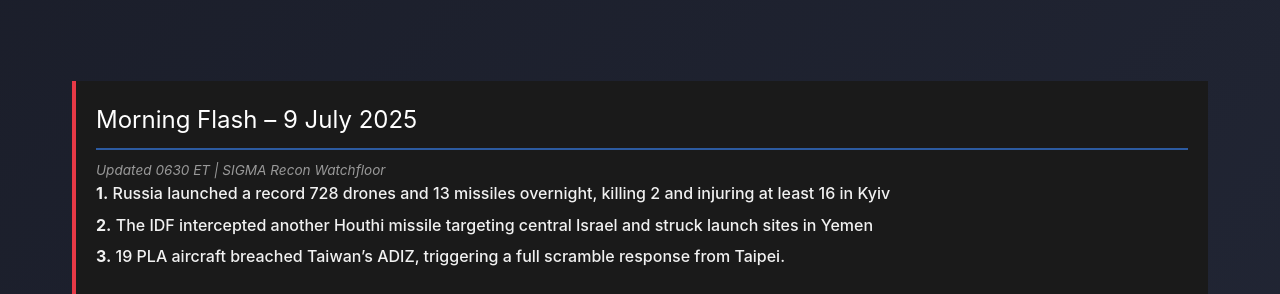
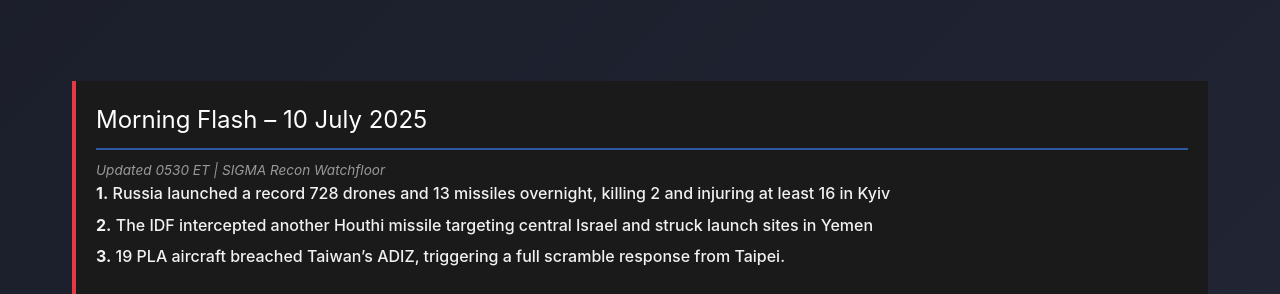
Before and after one commit to Monster52/SIGMA_Recon, a Jekyll site: the page built from index.html, in a window 1280 px wide and 900 px high. Shown: the part 339-633 px from the top of the window. Built offline with Jekyll 4.4.1, drawn with Linux system fonts in a browser that asks for light colours.

Commit message:
Fixed morning flash date

```diff
--- a/index.html
+++ b/index.html
@@ -10,8 +10,8 @@ title: SIGMA Recon - Strategic Intelligence Portal
 
 <!-- Morning Flash Module -->
 <div class="morning-flash-container">
-  <h2 class="section-title">Morning Flash – 9 July 2025</h2>
-    <p class="flash-timestamp">Updated 0630 ET | SIGMA Recon Watchfloor</p>
+  <h2 class="section-title">Morning Flash – 10 July 2025</h2>
+    <p class="flash-timestamp">Updated 0530 ET | SIGMA Recon Watchfloor</p>
 
   <ul class="flash-bullets">
     <li><strong>1.</strong> Russia launched a record 728 drones and 13 missiles overnight, killing 2 and injuring at least 16 in Kyiv</li>
```
